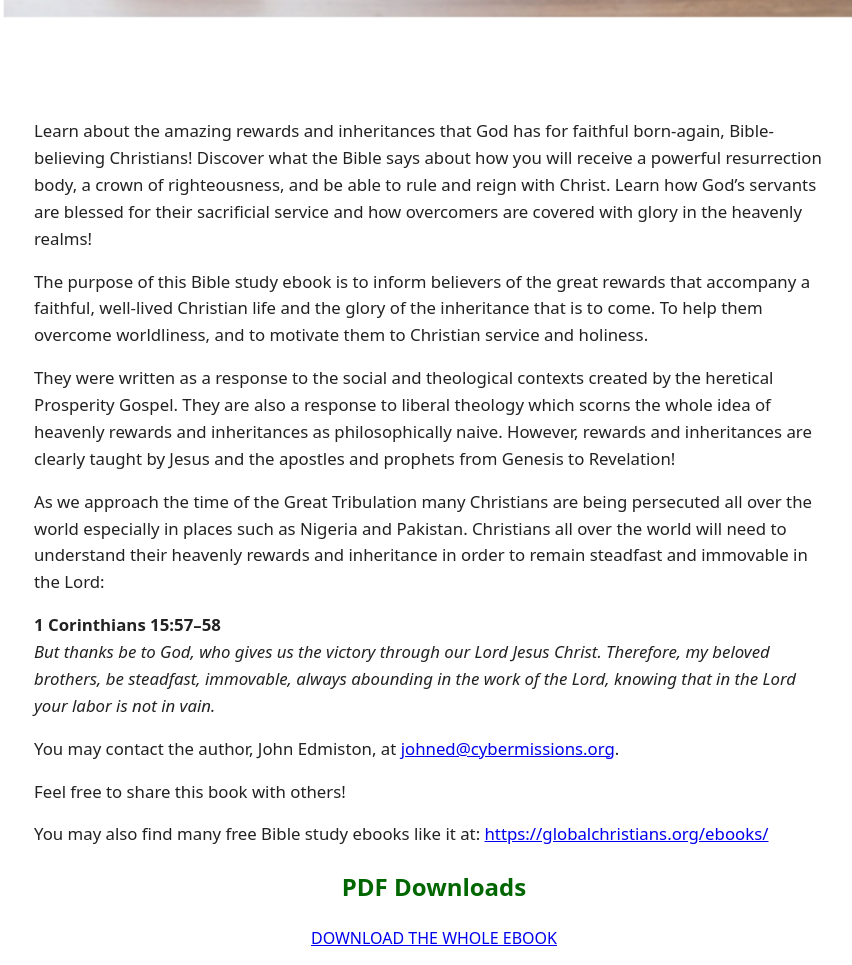
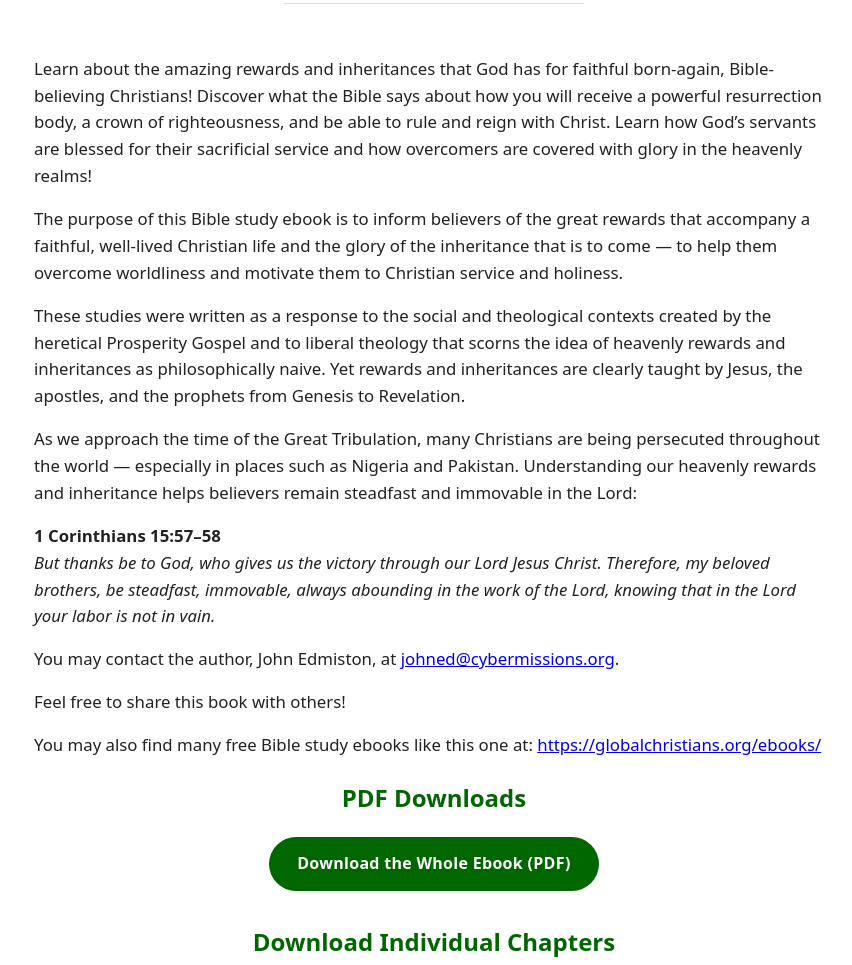
Before and after one commit to johnedmiston/rewards, a plain HTML site: page index.html in a window 1280 px wide. Shown: the part 727-1692 px from the top of the page, without its empty margins (206-1058 px from the left). Drawn offline with Linux system fonts and the light colour scheme.

Commit message:
stylize the bar

```diff
--- a/index.html
+++ b/index.html
@@ -1,13 +1,13 @@
-<!DOCTYPE html PUBLIC "-//W3C//DTD HTML 4.01//EN" "http://www.w3.org/TR/html4/strict.dtd">
+<!DOCTYPE html>
 <html lang="en">
 <head>
   <meta charset="UTF-8">
   <meta name="viewport" content="width=device-width, initial-scale=1">
 
-  <title>Eternal Rewards and Inheritances Free Ebook</title>
+  <title>Eternal Rewards and Inheritances | Free Bible Study Ebook</title>
 
   <meta name="author" content="John Edmiston">
-  <meta name="description" content="Free 40-page Bible study ebook on Rewards and Inheritances">
+  <meta name="description" content="Free 40-page Bible study ebook on eternal rewards and inheritances for Christians">
 
   <style>
     body {
@@ -23,12 +23,6 @@
       height: auto;
     }
 
-    .container {
-      max-width: 1100px;
-      margin: 0 auto;
-      padding: 1.25rem;
-    }
-
     h1, h2 {
       text-align: center;
       color: #006600;
@@ -40,19 +34,68 @@
       margin: 0 auto 1rem;
     }
 
+    .container {
+      max-width: 1100px;
+      margin: 0 auto;
+      padding: 1.25rem;
+    }
+
+    /* HERO */
+    .hero {
+      background: linear-gradient(180deg, #f6faf6 0%, #ffffff 100%);
+      padding: 3rem 1.25rem 2rem;
+      text-align: center;
+    }
+
+    .hero h1 {
+      margin-bottom: 0.25rem;
+    }
+
+    .hero .subtitle {
+      font-size: 1.25rem;
+      font-weight: 500;
+      color: #2f7d2f;
+      margin-bottom: 1.5rem;
+    }
+
     .hero-image {
-      max-width: 100%;
-      height: auto;
+      max-width: 900px;
       margin: 1.5rem auto;
       display: block;
       border-radius: 6px;
     }
 
+    .hero-divider {
+    max-width: 300px;
+    margin: 2rem auto 0;
+    border: 0;
+    border-top: 1px solid #ddd;
+  }
+
+
+    /* CONTENT */
     .content {
       max-width: 800px;
       margin: 0 auto;
     }
 
+    /* DOWNLOAD BUTTON */
+    .download-btn {
+      display: inline-block;
+      padding: 0.9rem 1.75rem;
+      background: #006600;
+      color: #ffffff;
+      text-decoration: none;
+      border-radius: 999px;
+      font-weight: 600;
+      letter-spacing: 0.3px;
+    }
+
+    .download-btn:hover {
+      background: #004d00;
+    }
+
+    /* CHAPTER LIST */
     .chapter-list {
       max-width: 700px;
       margin: 1.5rem auto;
@@ -80,21 +123,26 @@
       background: #f0f7f0;
       transform: translateX(4px);
     }
-
   </style>
 </head>
 
 <body>
-  <div class="container">
 
+  <!-- HERO -->
+  <div class="hero">
     <h1>Eternal Rewards and Inheritances</h1>
-    <h1>Free Ebook</h1>
+    <div class="subtitle">Free Bible Study Ebook</div>
 
     <img
       src="reward_header.png"
       alt="Open Bible and coffee cup"
       class="hero-image"
     />
+    <hr class="hero-divider">
+  </div>
+
+  <!-- MAIN CONTENT -->
+  <div class="container">
 
     <div class="content">
       <p>
@@ -109,35 +157,34 @@
       <p>
         The purpose of this Bible study ebook is to inform believers of the
         great rewards that accompany a faithful, well-lived Christian life
-        and the glory of the inheritance that is to come. To help them
-        overcome worldliness, and to motivate them to Christian service and
+        and the glory of the inheritance that is to come — to help them
+        overcome worldliness and motivate them to Christian service and
         holiness.
       </p>
 
       <p>
-        They were written as a response to the social and theological
-        contexts created by the heretical Prosperity Gospel. They are also
-        a response to liberal theology which scorns the whole idea of
-        heavenly rewards and inheritances as philosophically naive.
-        However, rewards and inheritances are clearly taught by Jesus and
-        the apostles and prophets from Genesis to Revelation!
+        These studies were written as a response to the social and theological
+        contexts created by the heretical Prosperity Gospel and to liberal
+        theology that scorns the idea of heavenly rewards and inheritances as
+        philosophically naive. Yet rewards and inheritances are clearly taught
+        by Jesus, the apostles, and the prophets from Genesis to Revelation.
       </p>
 
       <p>
-        As we approach the time of the Great Tribulation many Christians are
-        being persecuted all over the world especially in places such as
-        Nigeria and Pakistan. Christians all over the world will need to
-        understand their heavenly rewards and inheritance in order to
-        remain steadfast and immovable in the Lord:
+        As we approach the time of the Great Tribulation, many Christians are
+        being persecuted throughout the world — especially in places such as
+        Nigeria and Pakistan. Understanding our heavenly rewards and
+        inheritance helps believers remain steadfast and immovable in the
+        Lord:
       </p>
 
       <p>
         <strong>1 Corinthians 15:57–58</strong><br>
         <em>
-          But thanks be to God, who gives us the victory through our Lord
-          Jesus Christ. Therefore, my beloved brothers, be steadfast,
-          immovable, always abounding in the work of the Lord, knowing that
-          in the Lord your labor is not in vain.
+          But thanks be to God, who gives us the victory through our Lord Jesus
+          Christ. Therefore, my beloved brothers, be steadfast, immovable,
+          always abounding in the work of the Lord, knowing that in the Lord
+          your labor is not in vain.
         </em>
       </p>
 
@@ -151,7 +198,7 @@
       </p>
 
       <p>
-        You may also find many free Bible study ebooks like it at:
+        You may also find many free Bible study ebooks like this one at:
         <a href="https://globalchristians.org/ebooks/">
           https://globalchristians.org/ebooks/
         </a>
@@ -160,15 +207,14 @@
 
     <h2>PDF Downloads</h2>
 
-    <div style="text-align: center;">
-      <a href="Rewards_and_Inheritances_Final.pdf">
-        DOWNLOAD THE WHOLE EBOOK
+    <div style="text-align: center; margin-bottom: 2rem;">
+      <a href="Rewards_and_Inheritances_Final.pdf" class="download-btn">
+        Download the Whole Ebook (PDF)
       </a>
     </div>
 
-    <br><br>
+    <h2>Download Individual Chapters</h2>
 
-    <h2>Download Individual Chapters</h2>
     <ol class="chapter-list">
       <li><a href="1_Nature_Of_Rewards.pdf">The Nature of Rewards and Inheritances</a></li>
       <li><a href="2_The_Disciples_Reward.pdf">The Disciple’s Rewards</a></li>
@@ -180,7 +226,7 @@
       <li><a href="8_Study_Guide.pdf">Study Guide</a></li>
     </ol>
 
+  </div>
 
-  </div>
 </body>
 </html>
```
Lines whose indentation alone changed are shown as unchanged.
